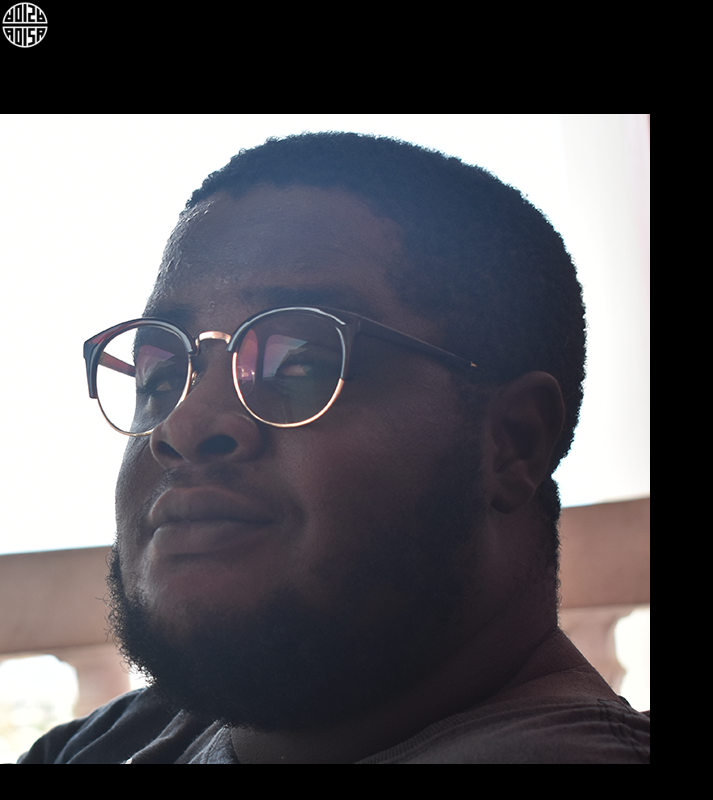
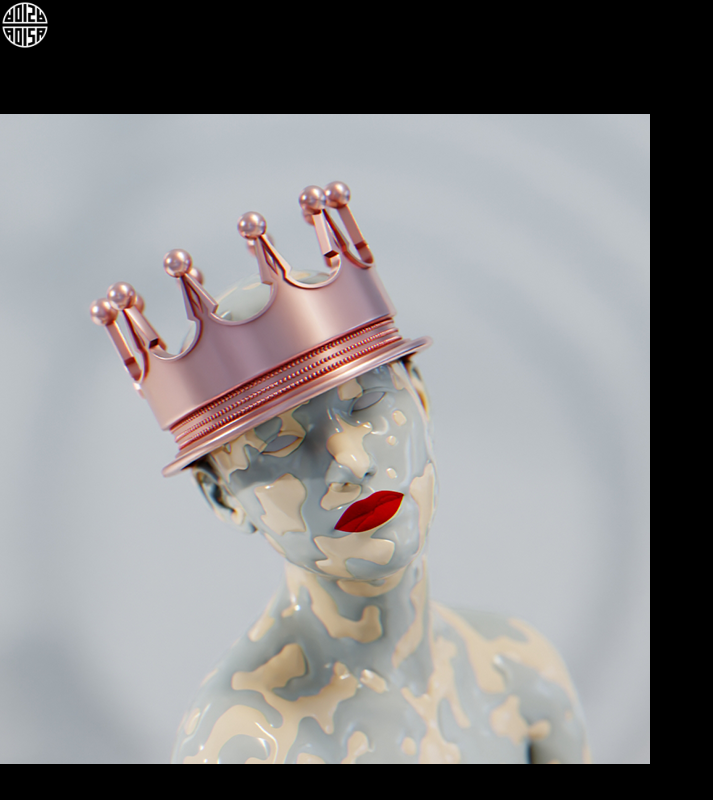
Before and after one commit to DanielAdisa/daniel-port-sept, a React (Vite) app: page / in a window 1280 px wide. Shown: the top 800 px of the page, without its empty margins (0-713 px from the left). Built offline with nearby package versions, Linux system fonts and the light colour scheme.

Commit message:
Update Hero.jsx

```diff
--- a/src/components/Hero.jsx
+++ b/src/components/Hero.jsx
@@ -1,6 +1,7 @@
 import profilePic from "../assets/12.png"
 import {HERO_CONTENT} from "../constants"
 import { motion } from "framer-motion"
+import desire from "../assets/projects/1.png"
 
 const containerVariants = {
     hidden: { opacity: 0, x: -100 },
@@ -26,7 +27,7 @@ const Hero = () => {
             <div className="w-full lg:w-1/2 ">
                 <div className="flex justify-center lg:p-8 ">
                     <motion.img
-                    src={profilePic}
+                    src={desire}
                     alt="Daniel Adisa"
                     className="border border-stone-900 rounded-3xl"
                     width={650}
```
